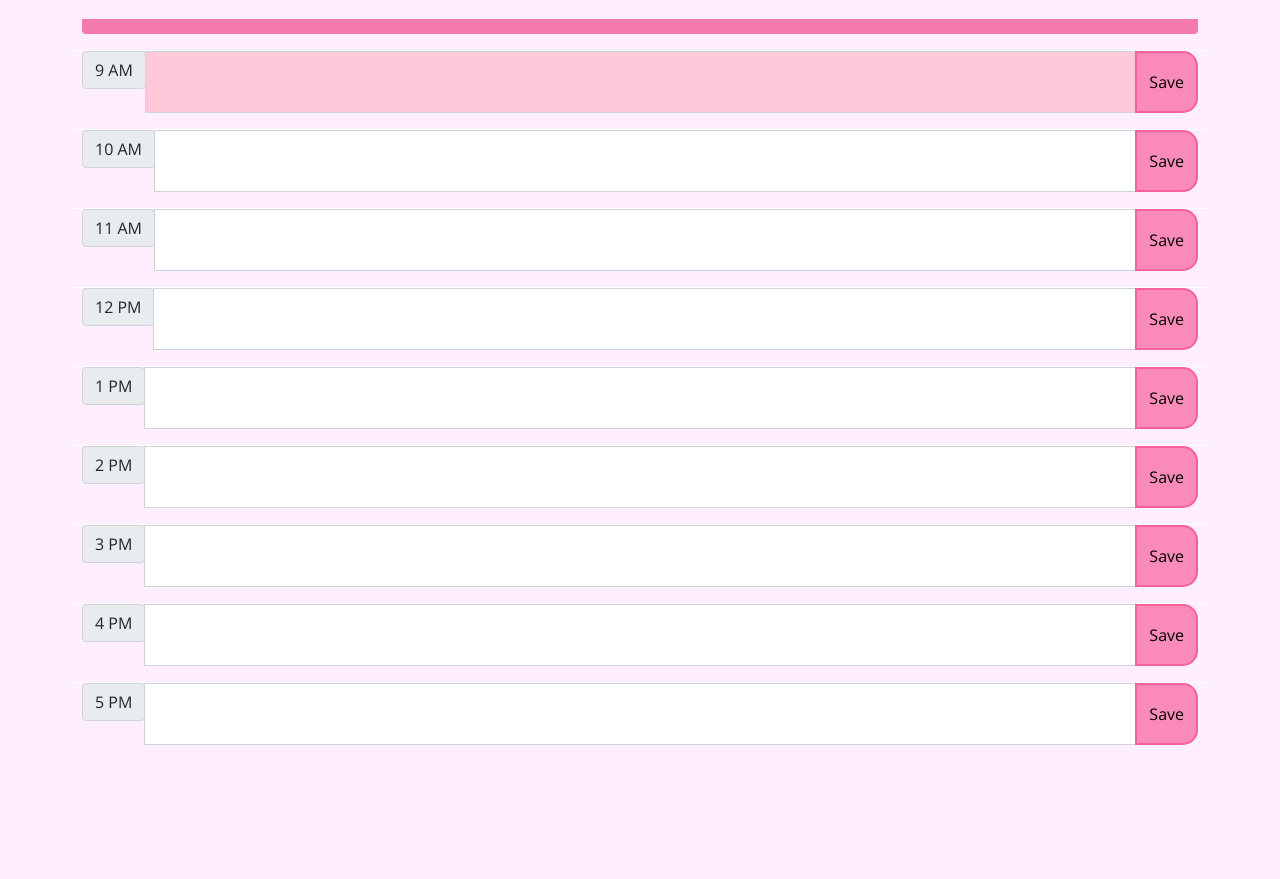
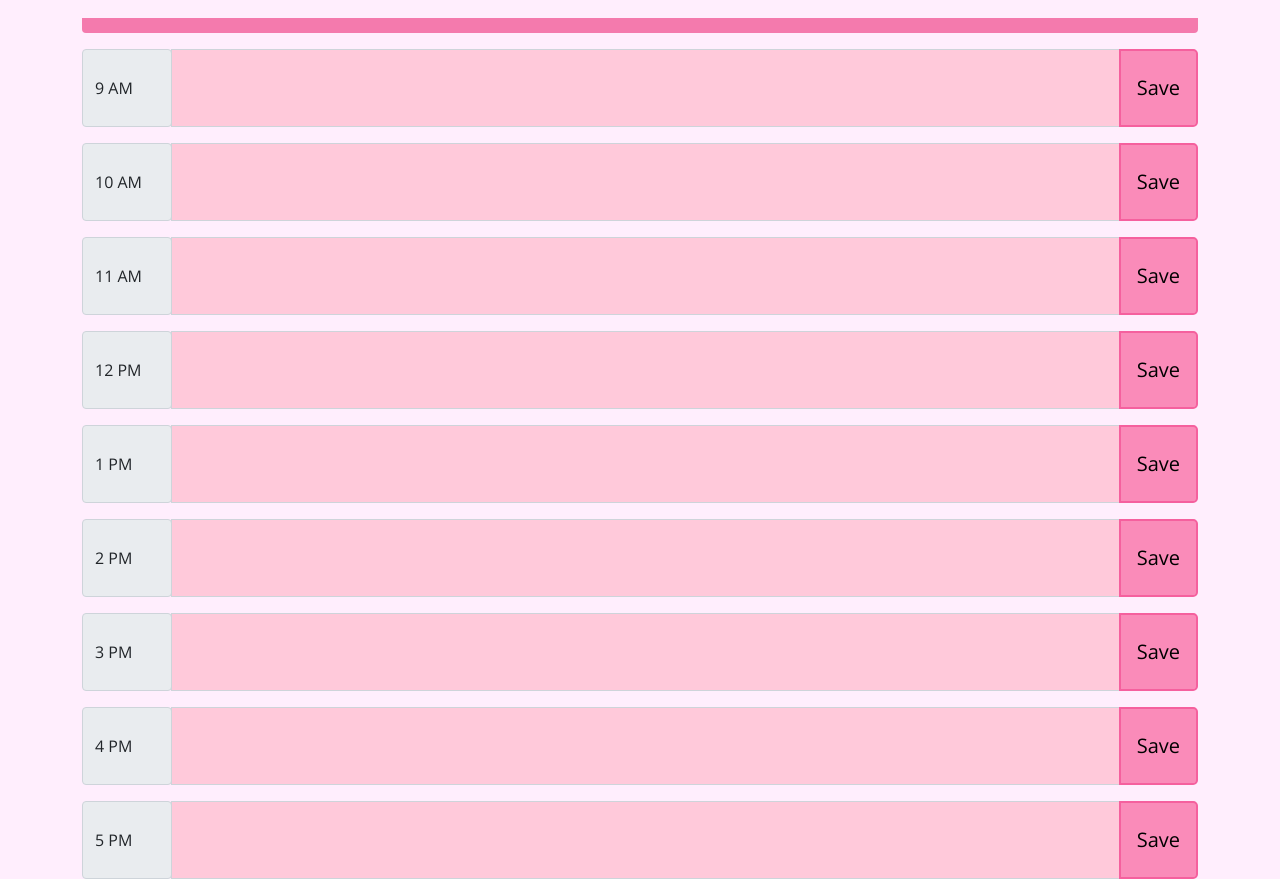
Before and after one commit to ltram16/Scheduler, a plain HTML site: page index.html in a window 1280 px wide. Shown: the part 320-1199 px from the top of the page. Before the commit the page ends 1065 px from the top, so only its background shows below. Drawn offline with nearby package versions, Linux system fonts and the light colour scheme.

Commit message:
fixed time id, minor css styling, fixed data types in js

```diff
--- a/Assets/script.js
+++ b/Assets/script.js
@@ -16,18 +16,18 @@ currentDay.append(currentTime);
 
 //add function to change colors of based on past, present, future time
 function colorChange() {
-    for (var i = 9 ; i <= 17 ; i++) { //9-17 = time block from 9am - 5pm
+    for (var i = 9 ; i <= 17 ; i++) { // 9 - 17 means time block from 9am - 5pm
         var eventHour = $('#' + i).attr('id')
         var textArea = $('#' + i)
 
-    if (eventHour < currentHour) {
-        textArea.css('backgroundColor', 'lightgrey'); //changes color for past time
+    if (parseInt(currentHour) > parseInt(eventHour)) {
+          textArea.css('backgroundColor', 'lightgrey'); //changes color for past time
 
-    } else if (eventHour === currentHour) {
-        textArea.css('backgroundColor', 'white'); //changes color for present time
+    } else if (parseInt(currentHour) === parseInt(eventHour)) {
+         textArea.css('backgroundColor', '#c6fffe'); //changes color for present time
 
-    } else {
-        textArea.css('backgroundColor', '#ffc9da'); //changes color for future time
+    } else if (parseInt(currentHour) < parseInt(eventHour)) {
+         textArea.css('backgroundColor', '#ffc9da'); //changes color for future time
     }
     }
 }
--- a/Assets/style.css
+++ b/Assets/style.css
@@ -29,34 +29,13 @@ textarea {
   border-radius: 0.25rem;
   padding: 1rem;
   border-bottom: 15px solid #f47aad;
-  text-align: center;
 }
+
 
 .display-3 {
   color: #f47aad;
   font-size: 4.5em;
   line-height: 1.2;
-}
-
-.description {
-  white-space: pre-wrap;
-}
-
-.time-block {
-  border-radius: 15px;
-}
-
-.row {
-  border-top: 1px solid white;
-}
-
-.hour {
-  background-color: rgb(227, 227, 227);
-  color: #000000;
-  border-top: 1px solid #c3f6f5;
-  border: 1px solid lightgrey;
-  border-top-left-radius: 15px;
-  border-bottom-left-radius: 15px;
 }
 
 .past {
@@ -67,7 +46,7 @@ textarea {
 }
 
 .present {
-  background-color: white;
+  background-color: #c6fffe;
   color: black;
   margin: auto;
   max-width: 70px;
@@ -96,7 +75,10 @@ textarea {
   border: 2px solid white;
 }
 
-.col-12 {
-  flex: 0 0 100%;
-  max-width: 100%;
+.input-group-prepend {
+  width: 90px;
 }
+
+.input-group-text {
+  height: 100%;
+}
--- a/index.html
+++ b/index.html
@@ -24,7 +24,7 @@
 
   <body class="background">
     <div class="container">
-    <header class="jumbotron">
+    <header class="jumbotron text-center">
       <div class="row my-4">
         <div class="col-12">
       <h1 class="display-3">Work Day Scheduler</h1>
@@ -51,11 +51,11 @@
       <div class="time-container">
         <div class="row my-3">
           <div class="col-12">
-        <div class="input-group">
+        <div class="input-group input-group-lg">
           <div class="input-group-prepend">
             <span class="input-group-text">9 AM</span>
           </div>
-          <textarea id="10" class="form-control" aria-label="With textarea"></textarea>
+          <textarea id="9" class="form-control" aria-label="With textarea"></textarea>
           <button class="btn saveBtn" type="button">Save</button>
           </div>
         </div>
@@ -63,7 +63,7 @@
 
       <div class="row my-3">
         <div class="col-12">
-      <div class="input-group">
+      <div class="input-group input-group-lg">
         <div class="input-group-prepend">
           <span class="input-group-text">10 AM</span>
         </div>
@@ -75,11 +75,11 @@
 
       <div class="row my-3">
         <div class="col-12">
-      <div class="input-group">
+      <div class="input-group input-group-lg">
         <div class="input-group-prepend">
           <span class="input-group-text">11 AM</span>
         </div>
-        <textarea id="10" class="form-control" aria-label="With textarea"></textarea>
+        <textarea id="11" class="form-control" aria-label="With textarea"></textarea>
         <button class="btn saveBtn" type="button">Save</button>
         </div>
       </div>
@@ -87,11 +87,11 @@
 
       <div class="row my-3">
         <div class="col-12">
-      <div class="input-group">
+      <div class="input-group input-group-lg">
         <div class="input-group-prepend">
           <span class="input-group-text">12 PM</span>
         </div>
-        <textarea id="10" class="form-control" aria-label="With textarea"></textarea>
+        <textarea id="12" class="form-control" aria-label="With textarea"></textarea>
         <button class="btn saveBtn" type="button">Save</button>
         </div>
       </div>
@@ -99,11 +99,11 @@
 
       <div class="row my-3">
         <div class="col-12">
-      <div class="input-group">
+      <div class="input-group input-group-lg">
         <div class="input-group-prepend">
           <span class="input-group-text">1 PM</span>
         </div>
-        <textarea id="10" class="form-control" aria-label="With textarea"></textarea>
+        <textarea id="13" class="form-control" aria-label="With textarea"></textarea>
         <button class="btn saveBtn" type="button">Save</button>
         </div>
       </div>
@@ -112,11 +112,11 @@
 
       <div class="row my-3">
         <div class="col-12">
-      <div class="input-group">
+      <div class="input-group input-group-lg">
         <div class="input-group-prepend">
           <span class="input-group-text">2 PM</span>
         </div>
-        <textarea id="10" class="form-control" aria-label="With textarea"></textarea>
+        <textarea id="14" class="form-control" aria-label="With textarea"></textarea>
         <button class="btn saveBtn" type="button">Save</button>
         </div>
       </div>
@@ -124,11 +124,11 @@
 
       <div class="row my-3">
         <div class="col-12">
-      <div class="input-group">
+      <div class="input-group input-group-lg">
         <div class="input-group-prepend">
           <span class="input-group-text">3 PM</span>
         </div>
-        <textarea id="10" class="form-control" aria-label="With textarea"></textarea>
+        <textarea id="15" class="form-control" aria-label="With textarea"></textarea>
         <button class="btn saveBtn" type="button">Save</button>
         </div>
       </div>
@@ -136,11 +136,11 @@
 
       <div class="row my-3">
         <div class="col-12">
-      <div class="input-group">
+      <div class="input-group input-group-lg">
         <div class="input-group-prepend">
           <span class="input-group-text">4 PM</span>
         </div>
-        <textarea id="10" class="form-control" aria-label="With textarea"></textarea>
+        <textarea id="16" class="form-control" aria-label="With textarea"></textarea>
         <button class="btn saveBtn" type="button">Save</button>
         </div>
       </div>
@@ -148,11 +148,11 @@
 
       <div class="row my-3">
         <div class="col-12">
-      <div class="input-group">
+      <div class="input-group input-group-lg">
         <div class="input-group-prepend">
           <span class="input-group-text">5 PM</span>
         </div>
-        <textarea id="10" class="form-control" aria-label="With textarea"></textarea>
+        <textarea id="17" class="form-control" aria-label="With textarea"></textarea>
         <button class="btn saveBtn" type="button">Save</button>
         </div>
       </div>
```
